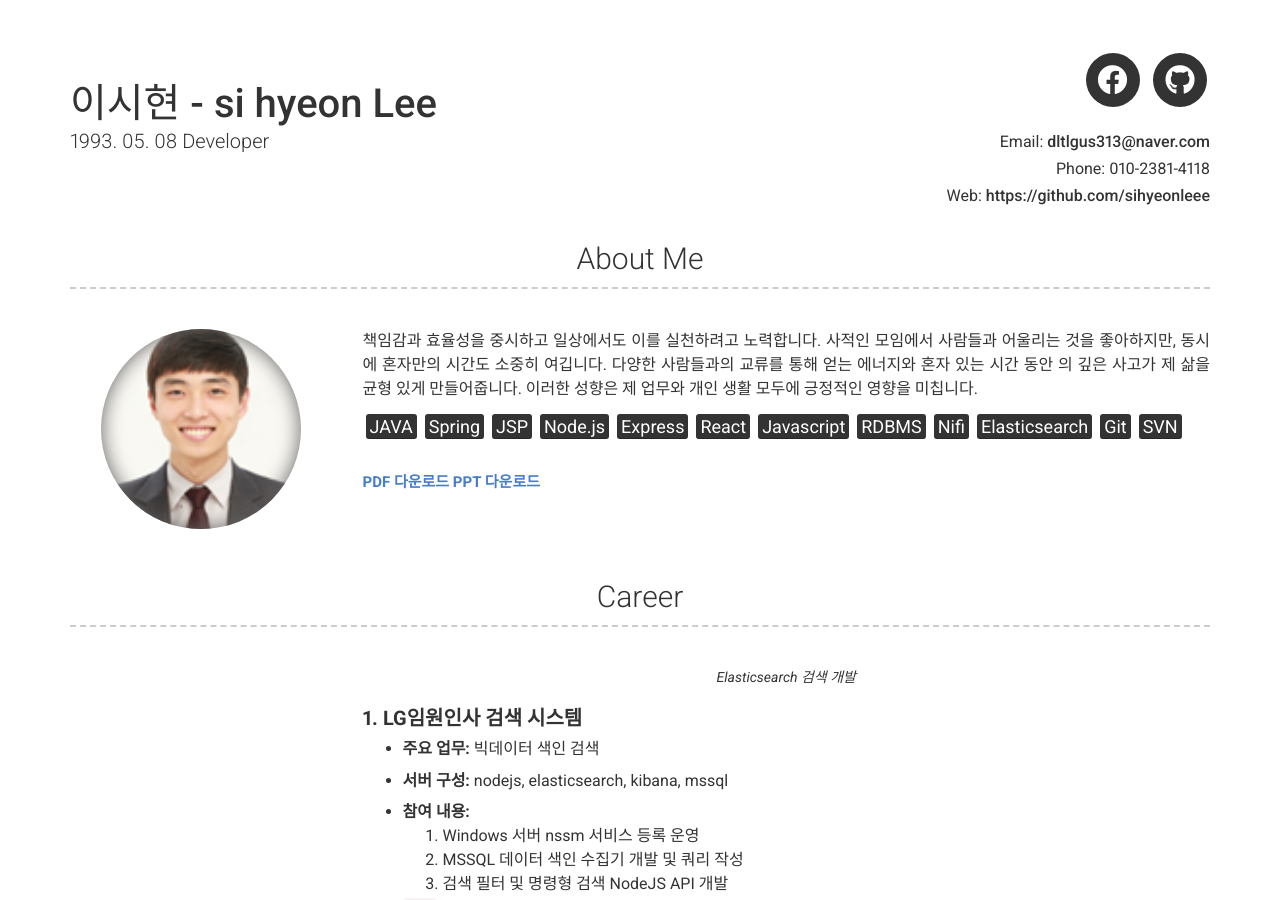
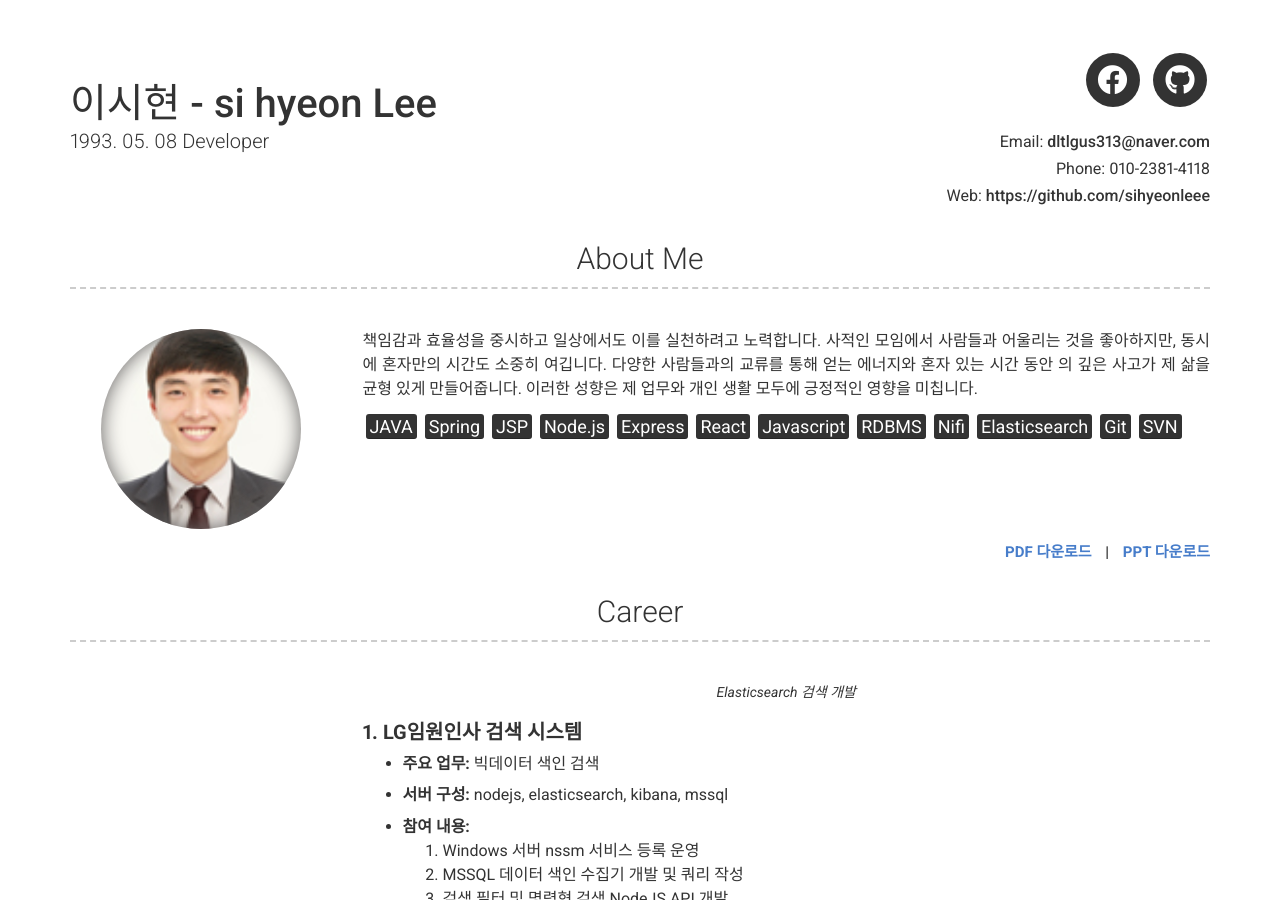
Before and after one commit to sihyeonleee/sihyeonleee.github.io, a Jekyll site: the page built from index.md, in a window 1280 px wide and 900 px high. Built offline with Jekyll 4.4.1, drawn with Linux system fonts in a browser that asks for light colours; nearby versions of some CDN libraries.

Commit message:
no message

```diff
--- a/_config.yml
+++ b/_config.yml
@@ -74,8 +74,9 @@ about_content: | # this will include new lines to allow paragraphs
     </div>
 
 
-    <div style="margin-top: 30px; font-size: 1.5em; font-weight: 900;">
+    <div style="margin-top: 100px; font-size: 1.5em; font-weight: 900; text-align: right;">
       <a href="images/sihyeonleee_github.pdf" download="sihyeonlee">PDF 다운로드</a>
+      <span style="margin-left: 10px;margin-right: 10px;"> | </span>
       <a href="images/sihyeonleee_github.pptx" download="sihyeonlee">PPT 다운로드</a>
     </div>
 content:
```
